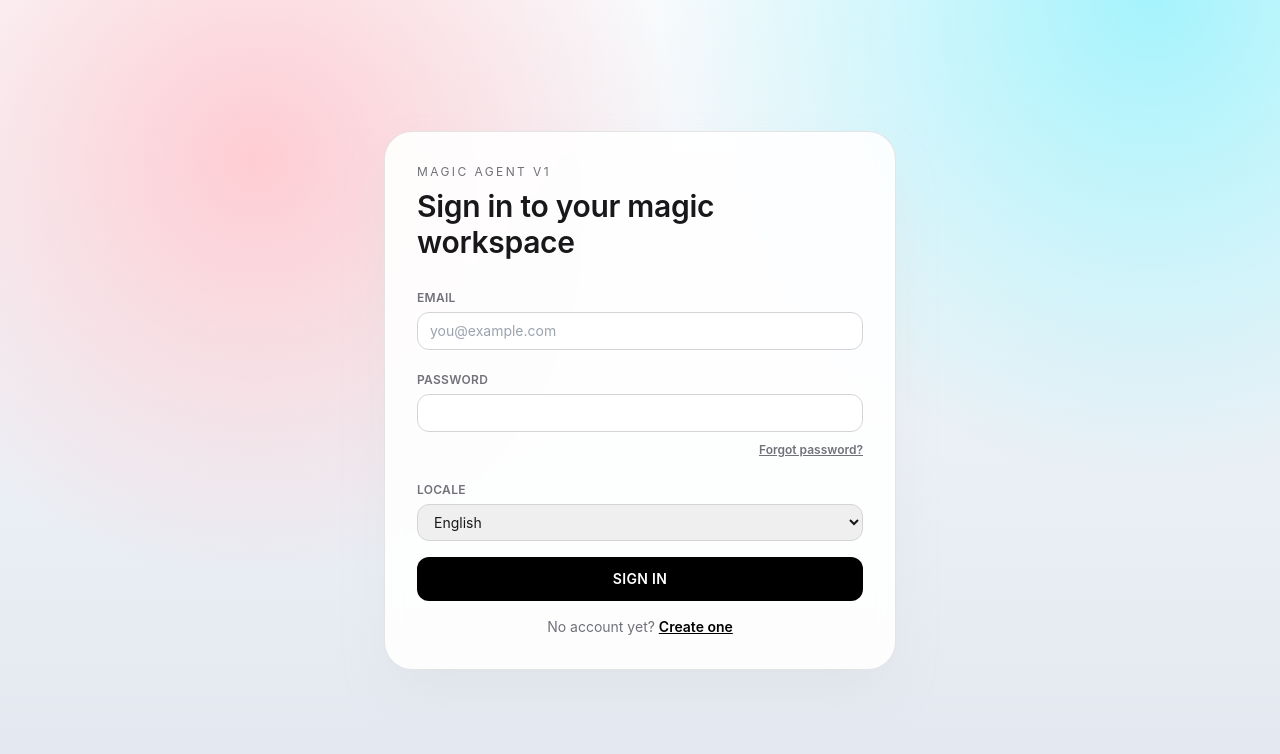
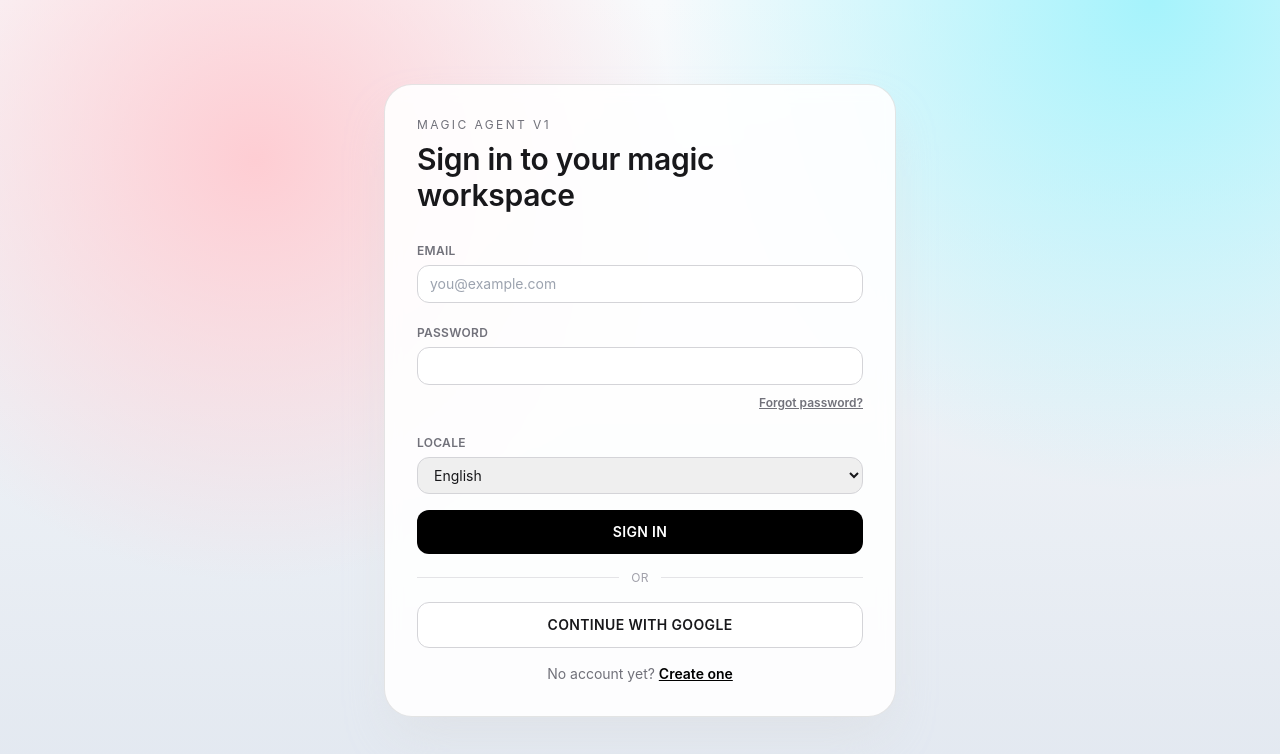
Before and after one commit to bingchu666/magic-agent, a Next.js app: page /auth in a window 1280 px wide. Shown: the top 754 px of the page. Built offline with nearby package versions, Linux system fonts and the light colour scheme; no server answers.

Commit message:
add Google OAuth login

```diff
--- /dev/null
+++ b/src/app/auth/callback/route.ts
@@ -0,0 +1,25 @@
+import { NextResponse } from "next/server";
+import { getSupabaseServerClient } from "@/lib/supabase/server";
+
+export async function GET(req: Request) {
+  const { searchParams, origin } = new URL(req.url);
+  const code = searchParams.get("code");
+  const oauthError = searchParams.get("error_description") || searchParams.get("error");
+
+  if (oauthError) {
+    return NextResponse.redirect(`${origin}/auth?error=${encodeURIComponent(oauthError)}`);
+  }
+
+  if (!code) {
+    return NextResponse.redirect(`${origin}/auth?error=${encodeURIComponent("Missing authorization code")}`);
+  }
+
+  const supabase = await getSupabaseServerClient();
+  const { error } = await supabase.auth.exchangeCodeForSession(code);
+
+  if (error) {
+    return NextResponse.redirect(`${origin}/auth?error=${encodeURIComponent(error.message)}`);
+  }
+
+  return NextResponse.redirect(`${origin}/chat`);
+}
--- a/src/features/auth/AuthScreen.tsx
+++ b/src/features/auth/AuthScreen.tsx
@@ -31,6 +31,16 @@ export function AuthScreen() {
     setLocale(browserLang.startsWith("zh") ? "zh" : "en");
   }, []);
 
+  useEffect(() => {
+    if (typeof window === "undefined") return;
+    const params = new URLSearchParams(window.location.search);
+    const callbackError = params.get("error");
+    if (callbackError) {
+      setError(callbackError);
+      window.history.replaceState({}, "", window.location.pathname);
+    }
+  }, []);
+
   const handleLogin = async (event: FormEvent<HTMLFormElement>) => {
     event.preventDefault();
     setLoading(true);
@@ -54,6 +64,27 @@ export function AuthScreen() {
     } catch (err) {
       setError(err instanceof Error ? err.message : "Login failed");
     } finally {
+      setLoading(false);
+    }
+  };
+
+  const handleGoogleLogin = async () => {
+    setLoading(true);
+    setError(null);
+    setMessage(null);
+
+    try {
+      const { error: oauthError } = await supabase.auth.signInWithOAuth({
+        provider: "google",
+        options: {
+          redirectTo: `${window.location.origin}/auth/callback`,
+        },
+      });
+
+      if (oauthError) throw oauthError;
+      // On success the SDK redirects the browser to Google — nothing else to do here.
+    } catch (err) {
+      setError(err instanceof Error ? err.message : "Google sign-in failed");
       setLoading(false);
     }
   };
@@ -174,6 +205,21 @@ export function AuthScreen() {
               {loading ? "..." : isZh ? "登录" : "Sign In"}
             </button>
 
+            <div className="flex items-center gap-3 text-xs uppercase tracking-wide text-zinc-400">
+              <span className="h-px flex-1 bg-zinc-200" />
+              {isZh ? "或" : "or"}
+              <span className="h-px flex-1 bg-zinc-200" />
+            </div>
+
+            <button
+              type="button"
+              onClick={handleGoogleLogin}
+              disabled={loading}
+              className="w-full rounded-xl border border-zinc-300 bg-white px-4 py-3 text-sm font-semibold uppercase tracking-wide text-zinc-900 hover:bg-zinc-50 disabled:opacity-40"
+            >
+              {loading ? "..." : isZh ? "使用 Google 登录" : "Continue with Google"}
+            </button>
+
             <p className="text-center text-sm text-zinc-500">
               {isZh ? "还没有账号？" : "No account yet? "}
               <button
```
